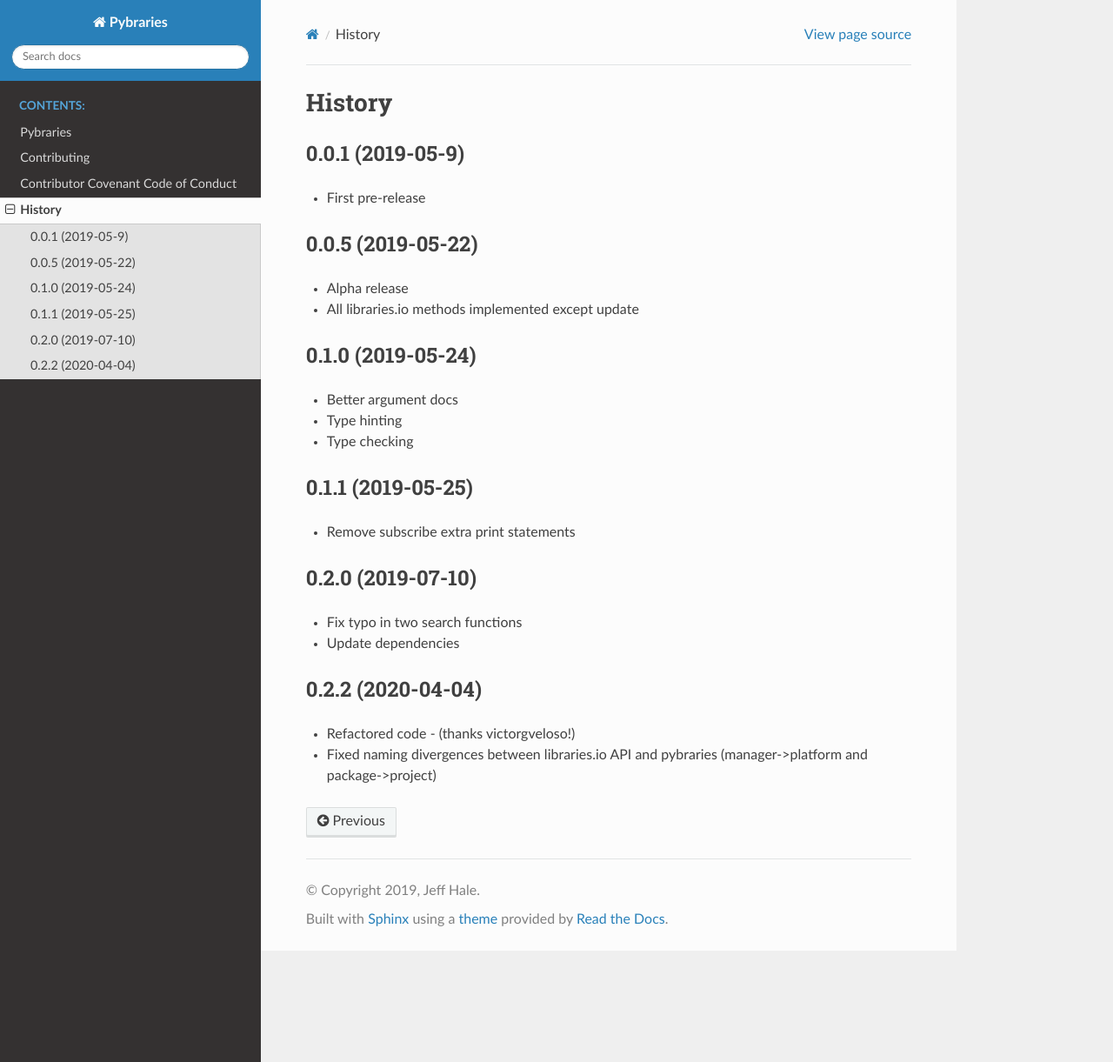
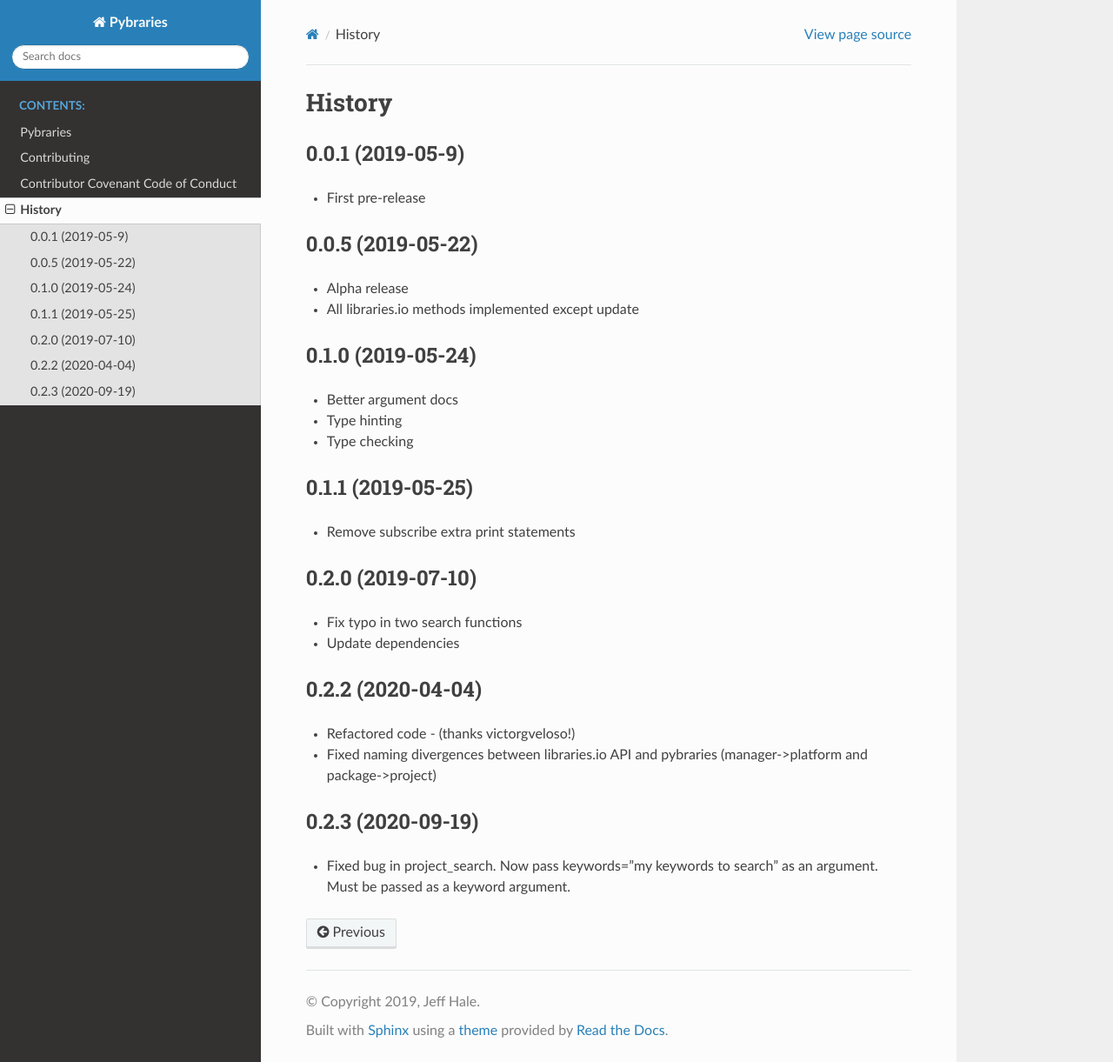
Before and after one commit to pybraries/pybraries, a Sphinx documentation site: the page built from docs/HISTORY.rst, in a window 1280 px wide and 1221 px high. Shown: the whole window at 87% size. Built offline with Sphinx 7.4.7 and the Read the Docs theme 2.0.0, drawn with Linux system fonts in a browser that asks for light colours.

Commit message:
update history

```diff
--- a/docs/HISTORY.rst
+++ b/docs/HISTORY.rst
@@ -36,3 +36,8 @@ History
 
 * Refactored code - (thanks victorgveloso!)
 * Fixed naming divergences between libraries.io API and pybraries (manager->platform and package->project)
+
+0.2.3 (2020-09-19)
+------------------
+
+* Fixed bug in project_search. Now pass keywords="my keywords to search" as an argument. Must be passed as a keyword argument.
```
